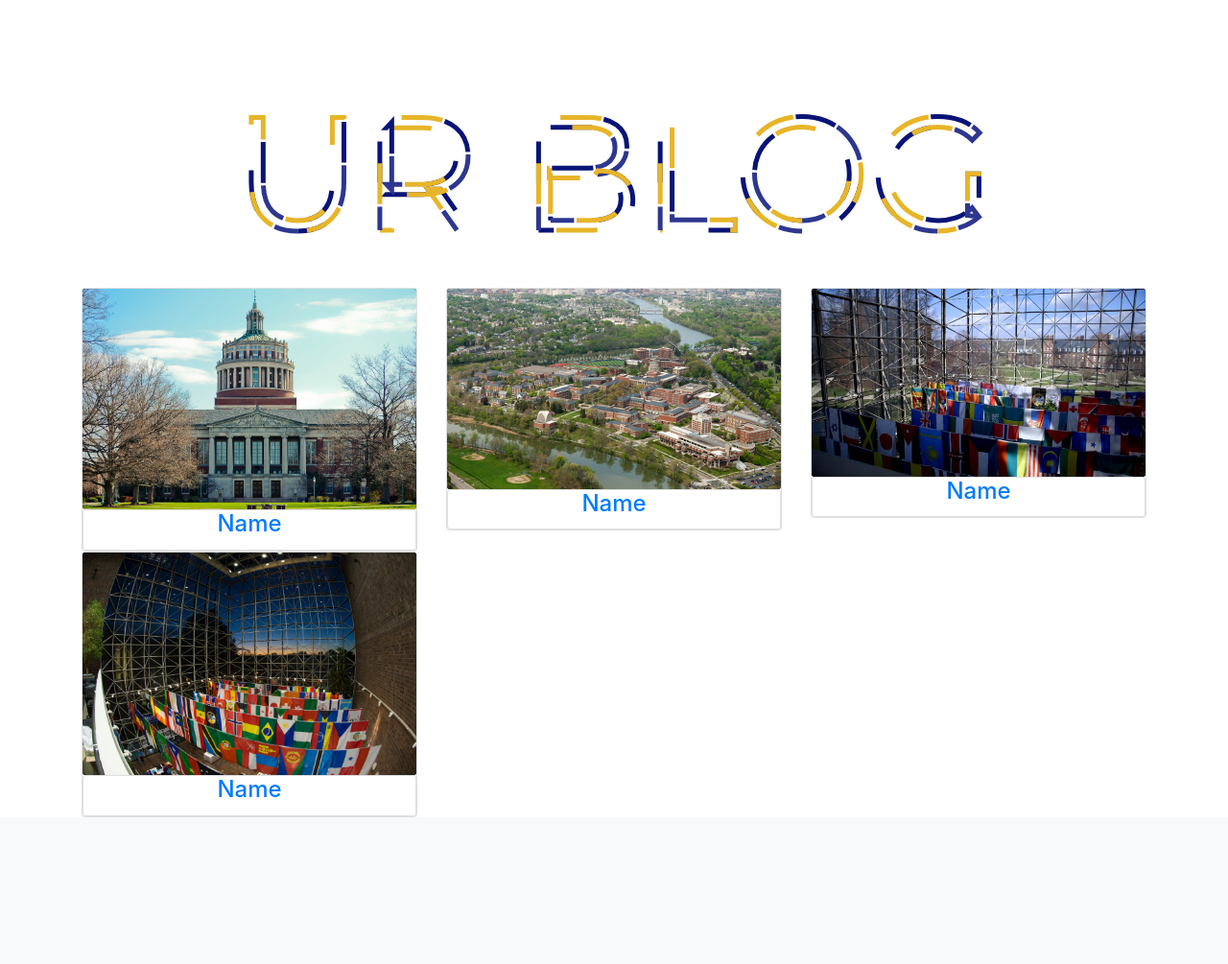
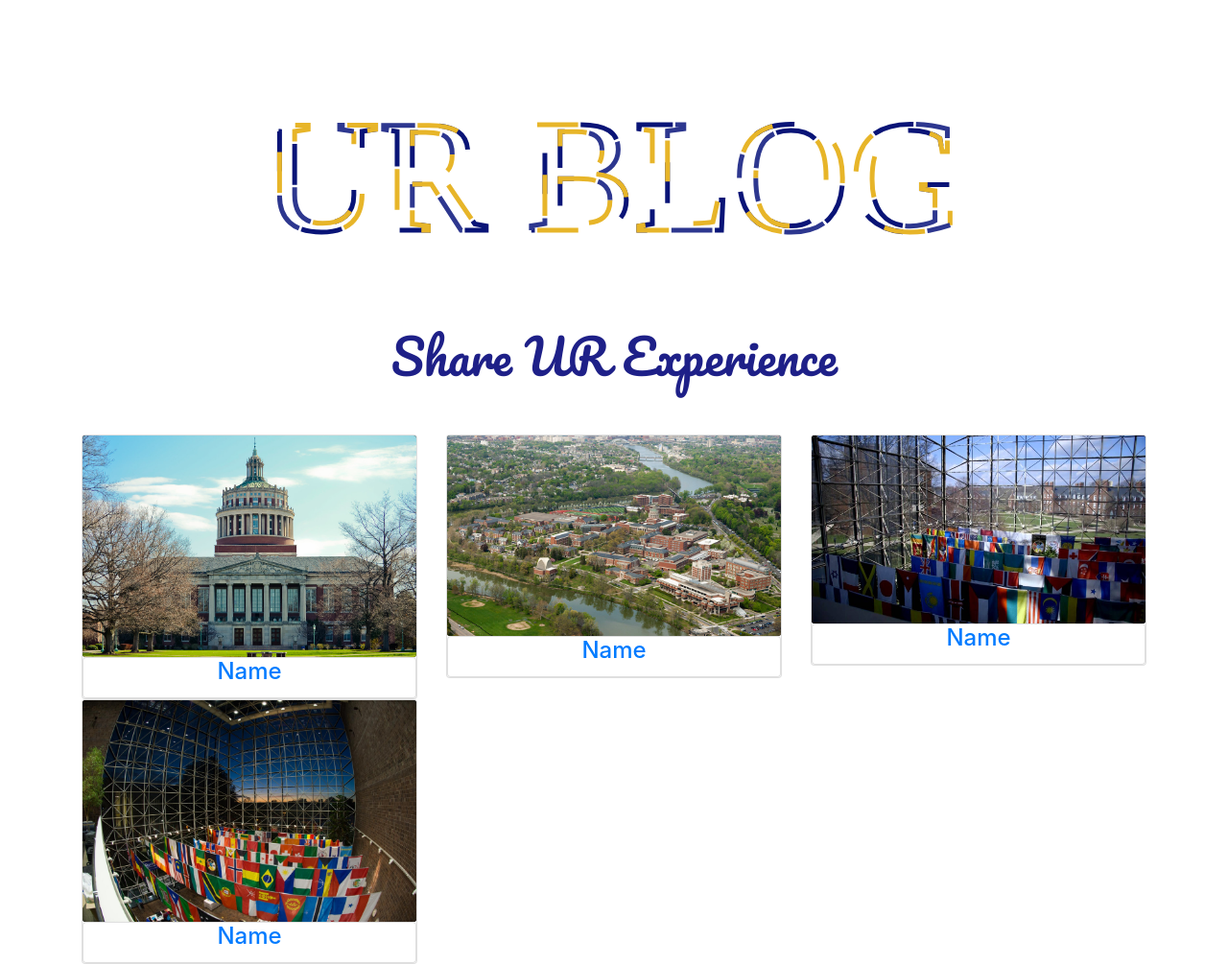
Before and after one commit to Pratistha98/CS210, a Flask app: page / in a window 1280 px wide. Shown: the part 646-1651 px from the top of the page at 96% size. Before the commit the page ends 1498 px from the top, so only its background shows below. Run offline with Flask 2, Linux system fonts and the light colour scheme; some libraries are stand-ins or nearby versions; some web fonts are replaced.

Commit message:
added animation buttonsg

```diff
--- a/static/mero.css
+++ b/static/mero.css
@@ -1,3 +1,90 @@
+
+#new {
+  width: 100%;
+  height: 100%;
+  overflow: hidden;
+  margin: 0;
+  flex-direction: column;
+  flex-wrap: wrap;
+  font-family: 'Pacifico', cursive;
+  font-size: 50px;
+  display: block;
+  color: #05077a;
+}
+div[class*=box] {
+	height: 30%;
+	width: 100%;
+  display: flex;
+  justify-content: center;
+  align-items: center;
+}
+
+.box-1 { background-color: white; }
+
+
+.btn {
+	line-height: 100px;
+	height: 100px;
+	text-align: center;
+	width: 700px;
+  cursor: pointer;
+}
+
+/*
+========================
+      BUTTON ONE
+========================
+*/
+.btn-one {
+	color: #000000;
+	transition: all 0.3s;
+	position: relative;
+}
+.btn-one span {
+	transition: all 0.3s;
+}
+.btn-one::before {
+	content: '';
+	position: absolute;
+	bottom: 0;
+	left: 0;
+	width: 100%;
+	height: 100%;
+	z-index: 1;
+	opacity: 0;
+	transition: all 0.3s;
+	border-top-width: 1px;
+	border-bottom-width: 1px;
+	border-top-style: solid;
+	border-bottom-style: solid;
+	border-top-color: #e7b529;
+/* FOR BUTTONS */
+  border-bottom-color:#e7b529;
+	transform: scale(0.1, 1);
+}
+.btn-one:hover span {
+	letter-spacing: 2px;
+}
+.btn-one:hover::before {
+	opacity: 1;
+	transform: scale(1, 1);
+}
+.btn-one::after {
+	content: '';
+	position: absolute;
+	bottom: 0;
+	left: 0;
+	width: 100%;
+	height: 100%;
+	z-index: 1;
+	transition: all 0.3s;
+	background-color: rgba(255,255,255,0.1);
+}
+.btn-one:hover::after {
+	opacity: 0;
+	transform: scale(0.1, 1);
+}
+
 /* ANIMATION FOR UR BLOG */
 @import url(https://fonts.googleapis.com/css?family=Montserrat);
 
@@ -73,7 +160,7 @@
 }
 
 .card:hover .card-img-overlay{
-    color:#730d0d;
+    color:rgb(45, 55, 143);
 }
 
 .card-img-overlay>h4, .card-img-overlay>p{
--- a/templates/Landing.html
+++ b/templates/Landing.html
@@ -2,6 +2,7 @@
 {% block content %}
 
 <body >
+  <!-- slideshow -->
     <ul class="slideshow">
         <li></li>
         <li></li>
@@ -10,6 +11,7 @@
         <li></li>
       </ul>
 
+      <!-- UR blog animation  -->
         <svg viewBox="0 0 960 300">
             <symbol id="s-text">
               <text text-anchor="middle" x="50%" y="80%">UR BLOG </text>
@@ -22,8 +24,16 @@
               <use xlink:href="#s-text" class="text-copy"></use>
             </g>
           </svg>
+          <!-- Buttons  -->
+          <a href="#"><div class="box-1">
+              <div class="btn btn-one">
+                <span id = "new"> Share UR Experience</span>
+              </div>
+            </div>
+          </a>
 
       <div class = "container">
+        <!-- Blog cards   -->
   <div class ="row text-center">
     <div class ="col-md-4 col-sm-6">
       <div class = "card">
@@ -32,8 +42,7 @@
               <h4 class = "card-title"> Name </h4>
             </div>
             <div class = "card-img-overlay text-center">
-          <h4>Blog_1
-          <p> READ MORE</p></h4>
+          <h4> READ MORE</h4>
         </div>
        </a>
       </div>
@@ -46,8 +55,7 @@
                   <h4 class = "card-title"> Name </h4>
                 </div>
                 <div class = "card-img-overlay text-center">
-          <h4>Blog_2
-            <p>Lorem Epsum  </p></h4>
+                    <h4> READ MORE</h4>
            </div>
           </a>
       </div>
@@ -60,8 +68,7 @@
                     <h4 class = "card-title"> Name </h4>
                   </div>
                <div class = "card-img-overlay text-center">
-          <h4>Blog_3
-            <p> Lorem Epsum</p></h4>
+                  <h4> READ MORE</h4>
              </div>
            </a>
       </div>
@@ -73,8 +80,7 @@
                     <h4 class = "card-title"> Name </h4>
                   </div>
                 <div class = "card-img-overlay text-center">
-          <h4>Blog_4
-            <p> Lorem Epsum </p></h4>
+                    <h4> READ MORE</h4>
            </div>
          </a>
       </div>
--- a/templates/LoggedIn.html
+++ b/templates/LoggedIn.html
@@ -1,5 +1,4 @@
 {% import "bootstrap/wtf.html" as wtf %}
-
 {%  extends "Header.html" %}
 {% block content %}
 {% with messages = get_flashed_messages() %}
--- a/templates/Login.html
+++ b/templates/Login.html
@@ -3,7 +3,6 @@
 {% block content %}
 
 <body class="body-login">
-
     <div class="container">
         <div class ="container">
             <div class="jumbotron">
```
